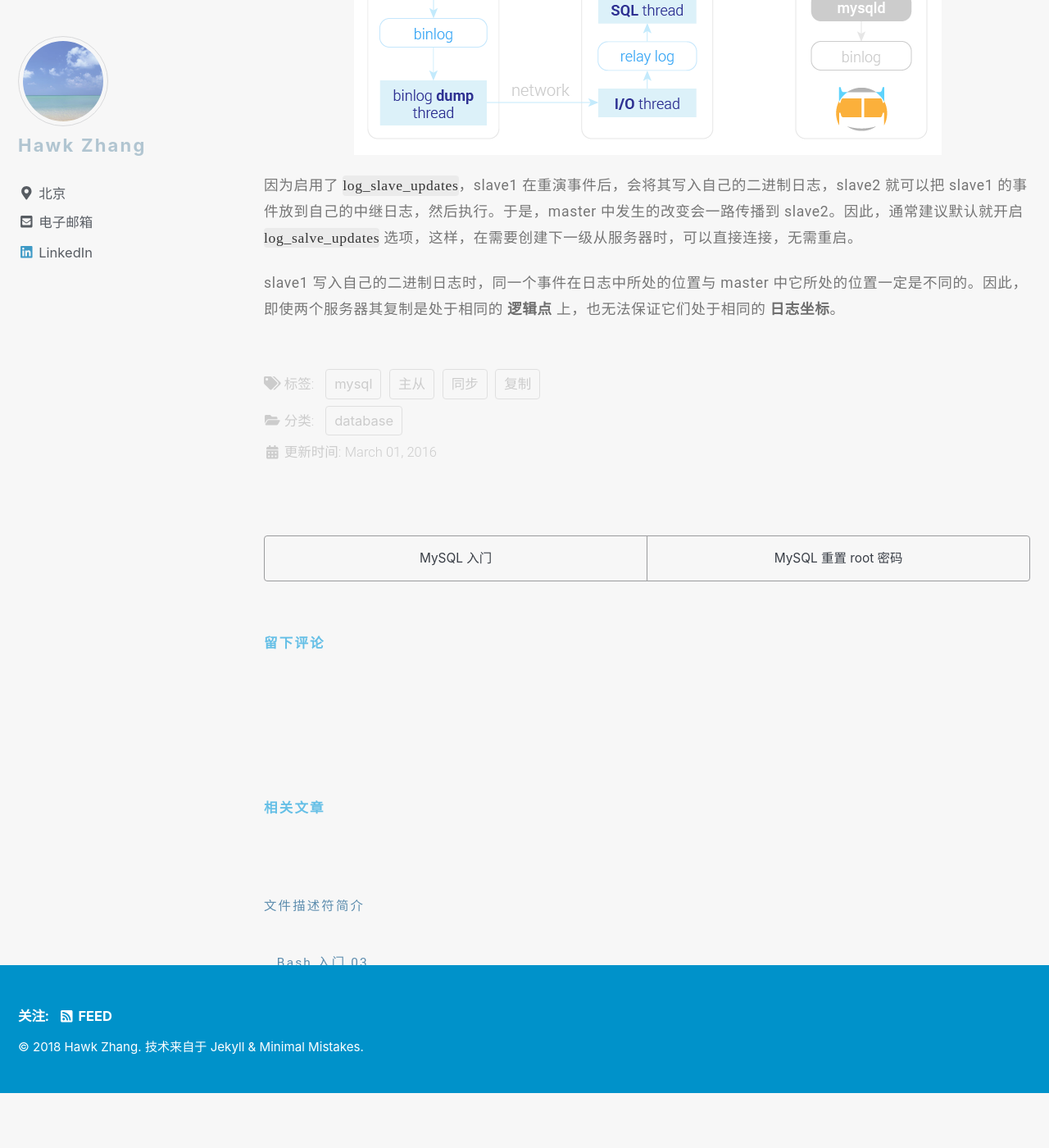
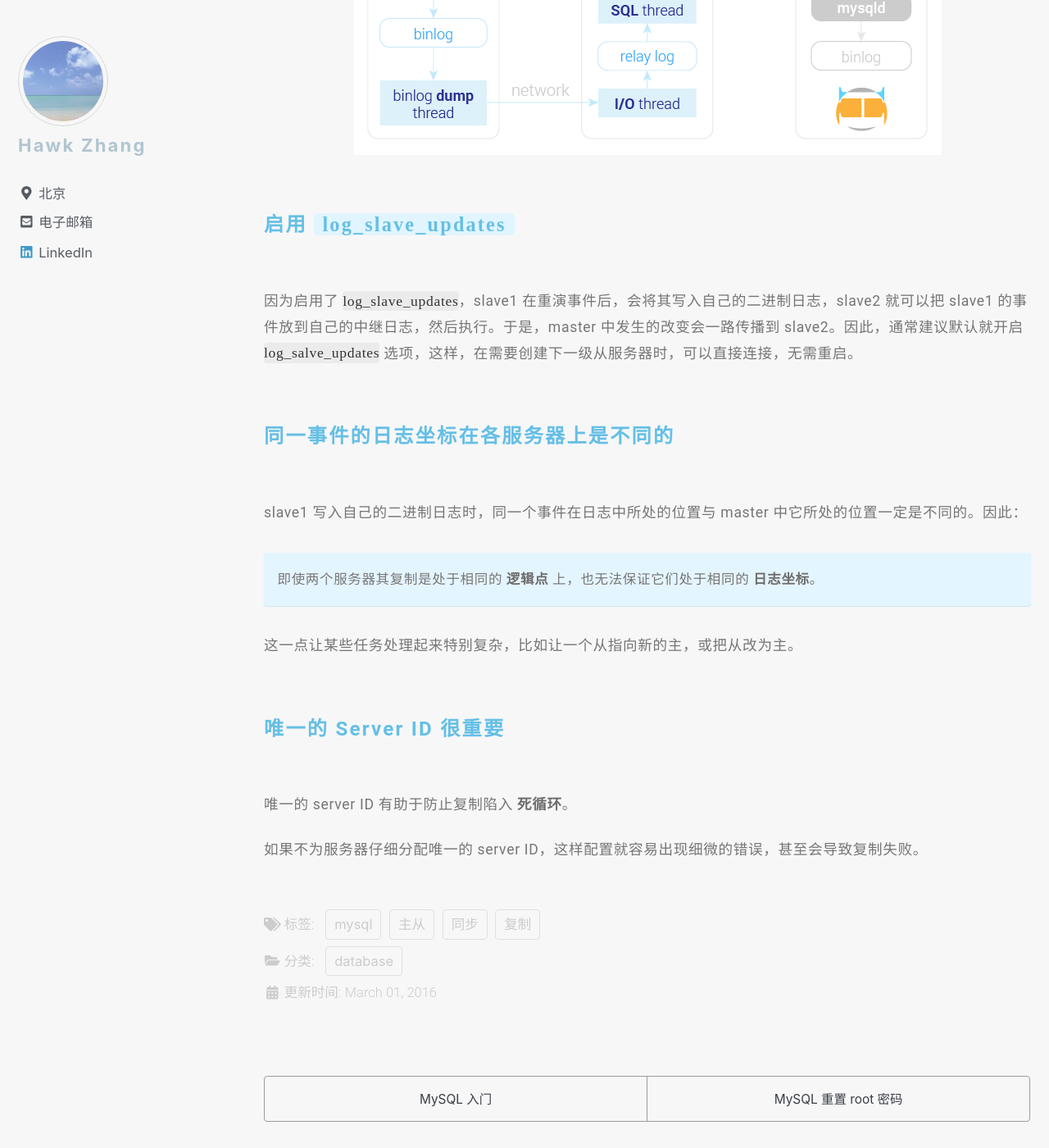
Before and after one commit to narru888/linotes_note, a Jekyll site: the page built from _posts/mysql/2016-03-01-master.slave.md, in a window 1280 px wide and 1400 px high, scrolled down 24531 px. Shown: the whole window at 82% size. Built offline with Jekyll 4.4.1, drawn with Linux system fonts in a browser that asks for light colours; nearby versions of some CDN libraries; a script that is not in the unit is left out; comment, search, counter and statistics services are not loaded; before the commit the page ends 25879 px from its top, so only the background shows below that.

Commit message:
update on 2018-08-12 12:30:01 CST

```diff
--- a/_posts/mysql/2016-03-01-master.slave.md
+++ b/_posts/mysql/2016-03-01-master.slave.md
@@ -784,6 +784,27 @@ $ sudo cat /var/log/mysql/mysql-relay-bin.index
 
 ![image-center](/assets/images/mysql.replication.2salves.png){: .align-center}
 
+
+
+#### 启用 `log_slave_updates`
+
 因为启用了 `log_slave_updates`，slave1 在重演事件后，会将其写入自己的二进制日志，slave2 就可以把 slave1 的事件放到自己的中继日志，然后执行。于是，master 中发生的改变会一路传播到 slave2。因此，通常建议默认就开启 `log_salve_updates` 选项，这样，在需要创建下一级从服务器时，可以直接连接，无需重启。
 
-slave1 写入自己的二进制日志时，同一个事件在日志中所处的位置与 master 中它所处的位置一定是不同的。因此，即使两个服务器其复制是处于相同的 **逻辑点** 上，也无法保证它们处于相同的 **日志坐标**。
+
+
+#### 同一事件的日志坐标在各服务器上是不同的
+
+slave1 写入自己的二进制日志时，同一个事件在日志中所处的位置与 master 中它所处的位置一定是不同的。因此：
+
+即使两个服务器其复制是处于相同的 **逻辑点** 上，也无法保证它们处于相同的 **日志坐标**。
+{: .notice--info}
+
+这一点让某些任务处理起来特别复杂，比如让一个从指向新的主，或把从改为主。
+
+
+
+#### 唯一的 Server ID 很重要
+
+唯一的 server ID 有助于防止复制陷入 **死循环**。
+
+如果不为服务器仔细分配唯一的 server ID，这样配置就容易出现细微的错误，甚至会导致复制失败。
```
